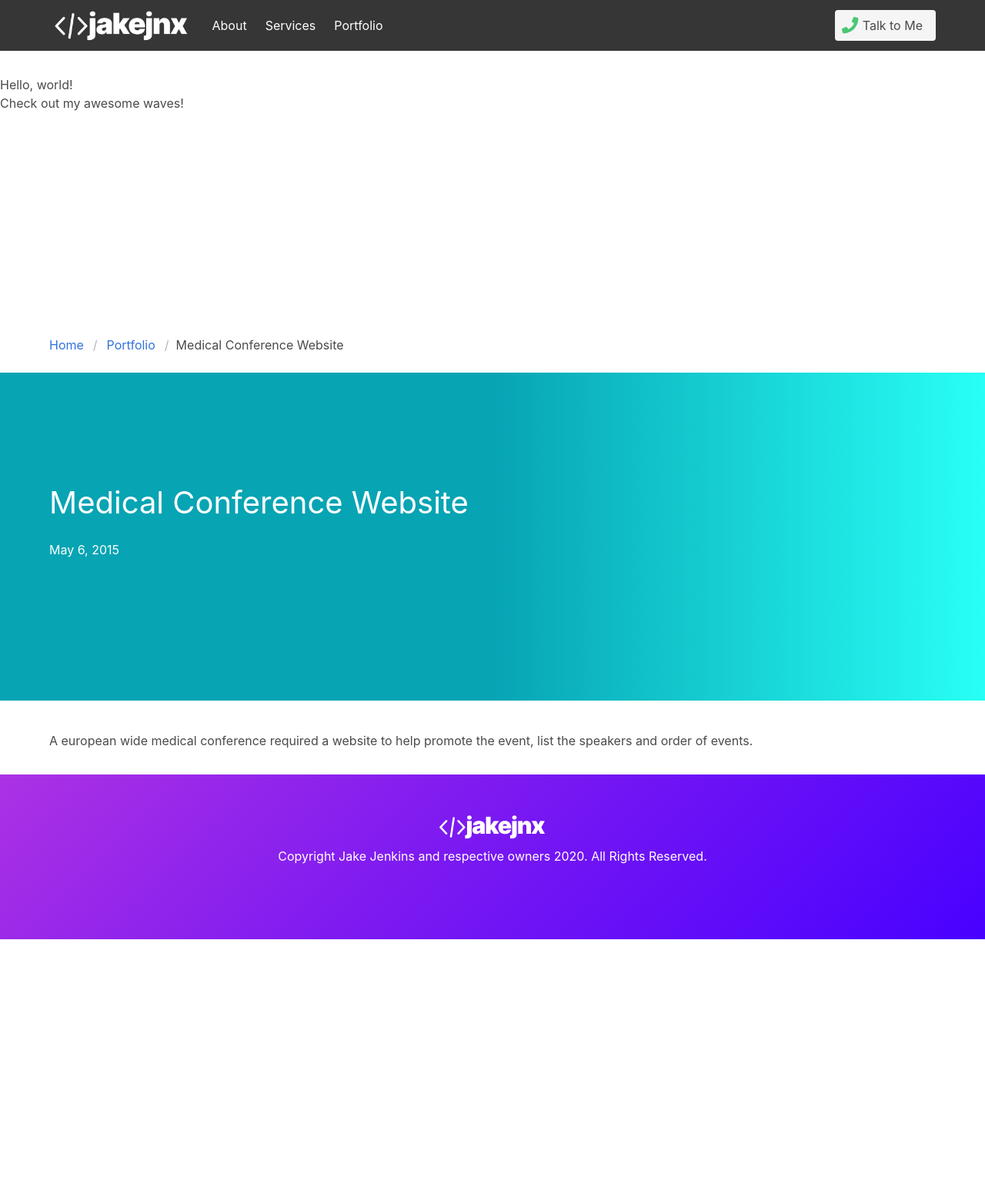
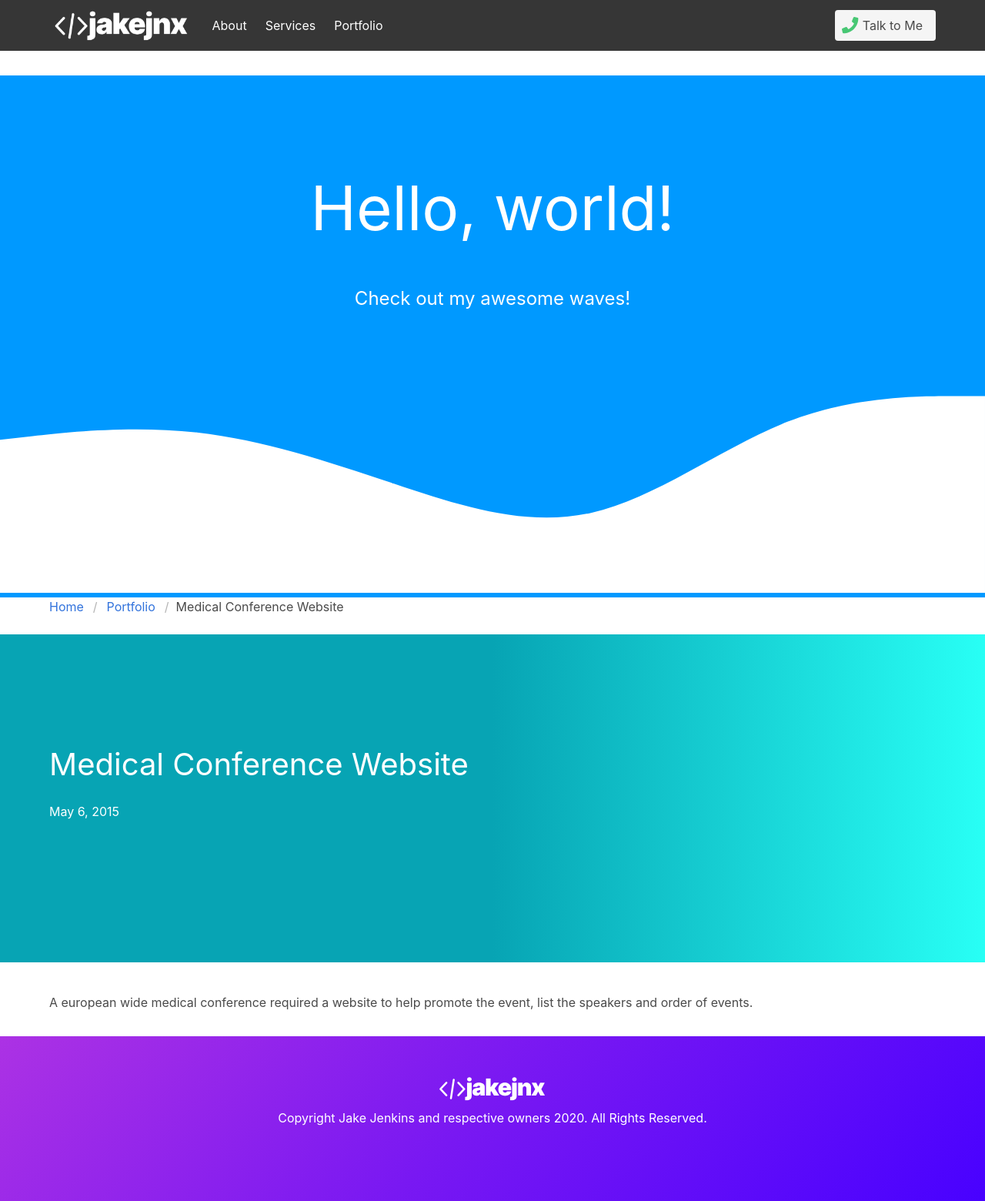
Before and after one commit to jake-jenkins/jjnx-bulma, a Jekyll site: the page built from _portfolio/medical-conference-website.md, in a window 1280 px wide. Shown: the whole page at 77% size. Built offline with Jekyll 4.4.1, drawn with Linux system fonts in a browser that asks for light colours; nearby versions of some CDN libraries; before the commit the page ends 1220 px from its top, so only the background shows below that.

Commit message:
Update head.html

```diff
--- a/_includes/head.html
+++ b/_includes/head.html
@@ -28,6 +28,22 @@
     .subtitle {
     color: #4801FF;
     }
+
+    .wave-container {
+  position: relative;
+  background: #09F;
+  color: #FFF;
+  text-align: center;
+  overflow: hidden;
+}
+.wave-container h1 {
+  font-size: 5rem;
+  margin: 7rem 1.25rem 2.5rem 1.25rem;
+}
+.wave-container p {
+  font-size: 1.5rem;
+  margin: 0 1.25rem 5rem 1.25rem;
+}
 
     .blue {
       background: rgb(29,33,253);
```
